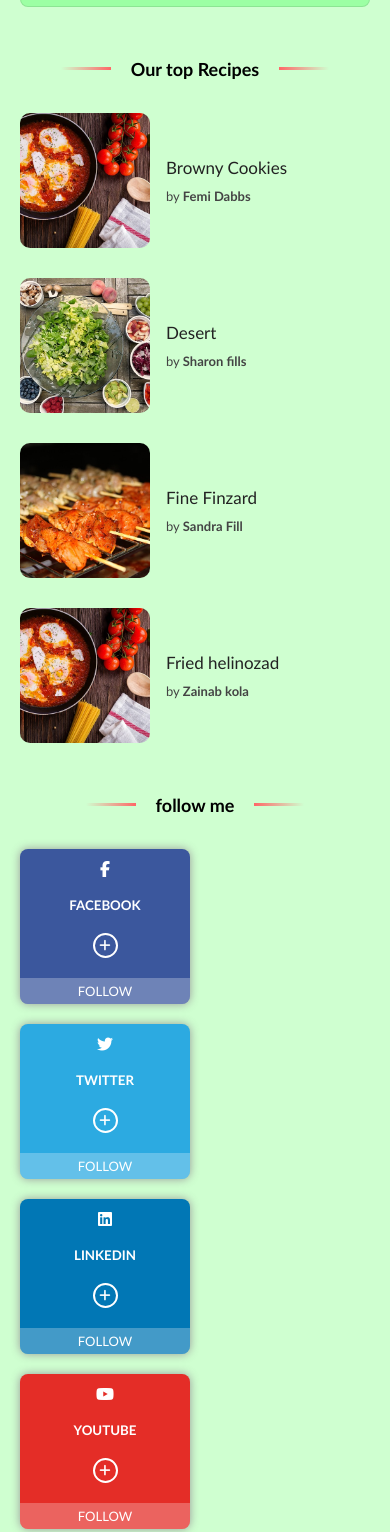
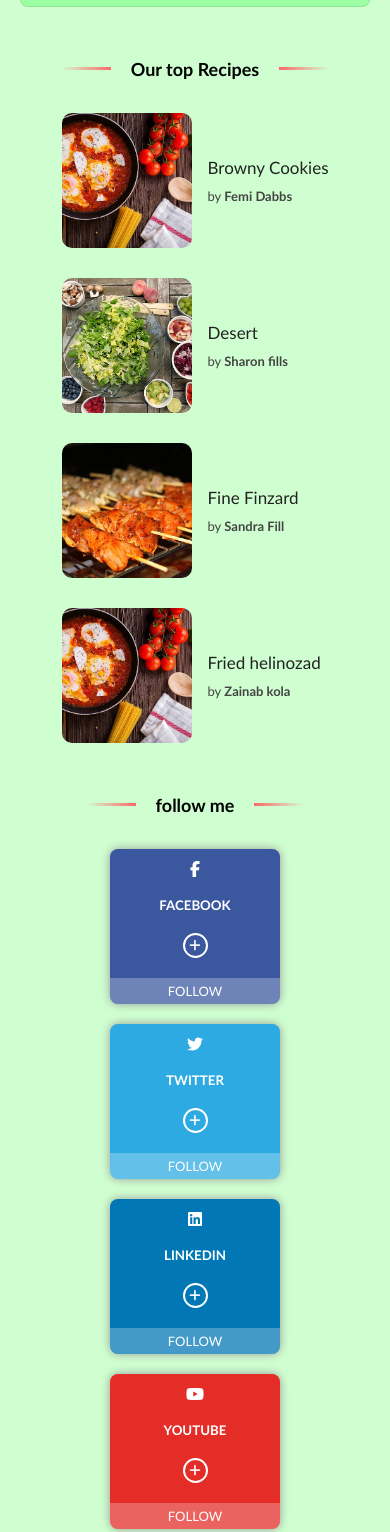
Before and after one commit to kingson12/Recipe-finder-Wesbsite, a plain HTML site: page index.html in a window 390 px wide. Shown: the part 9754-11286 px from the top of the page. Drawn offline with Linux system fonts and the light colour scheme.

Commit message:
changes-done

```diff
--- a/css/responsive.css
+++ b/css/responsive.css
@@ -111,12 +111,27 @@
     height: 56%;
   }
 
+  .followcards {
+    align-items: center;
+    justify-content: center;
+  }
+
+  .toprecipe {
+    display: flex;
+    flex-direction: column;
+    align-items: center;
+    justify-content: center;
+  }
+
   .rightsidesec {
     margin-top: 3rem;
   }
 
   footer .container {
     padding: 0 20px;
+  }
+  footer h5 {
+    text-align: center;
   }
 }
 
```
